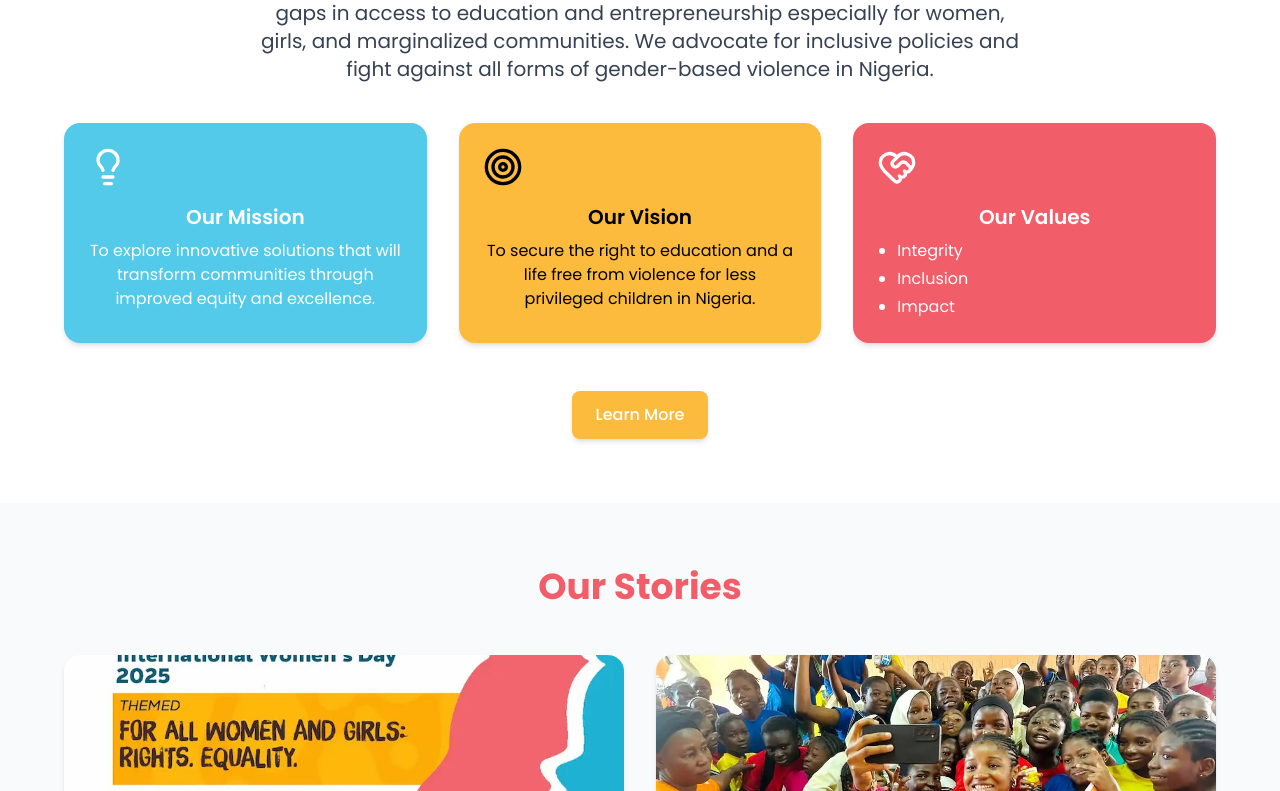
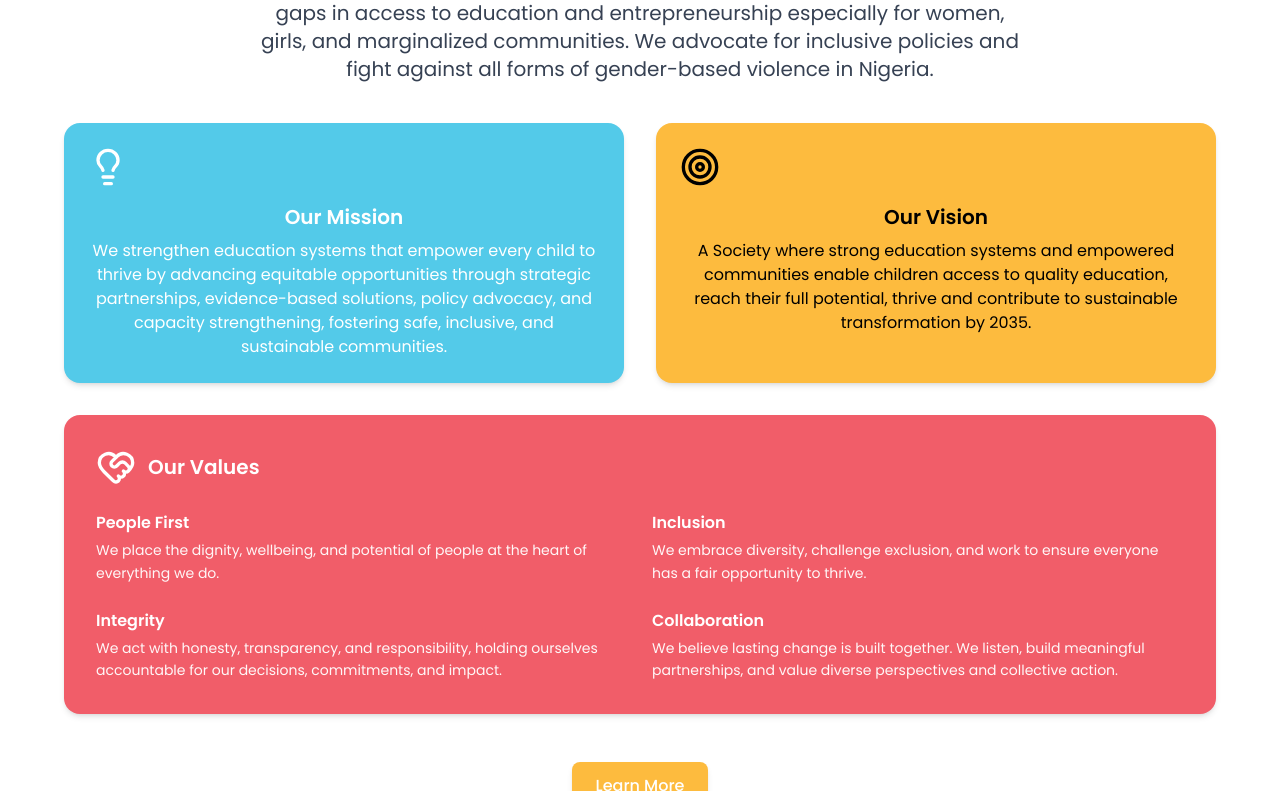
Before and after one commit to Illmi-tech/icu-frontend, a Next.js app: page / in a window 1280 px wide. Shown: the part 869-1660 px from the top of the page. Built offline with nearby package versions, Linux system fonts and the light colour scheme.

Commit message:
add features for admun

```diff
--- a/src/components/AboutUs.tsx
+++ b/src/components/AboutUs.tsx
@@ -30,7 +30,7 @@ export default function AboutUs() {
         </motion.p>
 
         {/* Mission, Vision, Values Cards */}
-        <div className="grid gap-8 md:grid-cols-3 mt-8">
+        <div className="grid gap-8 md:grid-cols-2 mt-8">
           <motion.div
             initial={{ opacity: 0, y: 50 }}
             whileInView={{ opacity: 1, y: 0 }}
@@ -40,8 +40,10 @@ export default function AboutUs() {
             <Lightbulb className="w-10 h-10 mb-4" />
             <h3 className="text-xl font-semibold mb-2">Our Mission</h3>
             <p>
-              To explore innovative solutions that will transform communities
-              through improved equity and excellence.
+              We strengthen education systems that empower every child to thrive by
+              advancing equitable opportunities through strategic partnerships,
+              evidence-based solutions, policy advocacy, and capacity strengthening,
+              fostering safe, inclusive, and sustainable communities.
             </p>
           </motion.div>
 
@@ -54,26 +56,56 @@ export default function AboutUs() {
             <Target className="w-10 h-10 mb-4" />
             <h3 className="text-xl font-semibold mb-2">Our Vision</h3>
             <p>
-              To secure the right to education and a life free from violence
-              for less privileged children in Nigeria.
+              A Society where strong education systems and empowered communities
+              enable children access to quality education, reach their full
+              potential, thrive and contribute to sustainable transformation by
+              2035.
             </p>
           </motion.div>
+        </div>
 
         <motion.div
           initial={{ opacity: 0, y: 50 }}
           whileInView={{ opacity: 1, y: 0 }}
           transition={{ delay: 0.2, duration: 0.5 }}
-            className="bg-[#F15D69] text-white rounded-2xl p-6 shadow-md hover:scale-105 transition-transform"
+          className="mt-8 bg-[#F15D69] text-white rounded-2xl p-6 md:p-8 shadow-md text-left"
         >
-            <HeartHandshake className="w-10 h-10 mb-4" />
-            <h3 className="text-xl font-semibold mb-2">Our Values</h3>
-            <ul className="list-disc pl-5 text-left space-y-1">
-              <li>Integrity</li>
-              <li>Inclusion</li>
-              <li>Impact</li>
-            </ul>
+          <div className="flex items-center gap-3 mb-6">
+            <HeartHandshake className="w-10 h-10 shrink-0" />
+            <h3 className="text-xl font-semibold">Our Values</h3>
+          </div>
+          <div className="grid gap-6 sm:grid-cols-2">
+            <div>
+              <p className="font-semibold mb-1">People First</p>
+              <p className="text-white/95 text-sm leading-relaxed">
+                We place the dignity, wellbeing, and potential of people at the
+                heart of everything we do.
+              </p>
+            </div>
+            <div>
+              <p className="font-semibold mb-1">Inclusion</p>
+              <p className="text-white/95 text-sm leading-relaxed">
+                We embrace diversity, challenge exclusion, and work to ensure
+                everyone has a fair opportunity to thrive.
+              </p>
+            </div>
+            <div>
+              <p className="font-semibold mb-1">Integrity</p>
+              <p className="text-white/95 text-sm leading-relaxed">
+                We act with honesty, transparency, and responsibility, holding
+                ourselves accountable for our decisions, commitments, and impact.
+              </p>
+            </div>
+            <div>
+              <p className="font-semibold mb-1">Collaboration</p>
+              <p className="text-white/95 text-sm leading-relaxed">
+                We believe lasting change is built together. We listen, build
+                meaningful partnerships, and value diverse perspectives and
+                collective action.
+              </p>
+            </div>
+          </div>
         </motion.div>
-        </div>
         {/* Learn More Button */}
         <motion.div
           initial={{ opacity: 0 }}
--- a/src/components/who-we-are/MissionVision.tsx
+++ b/src/components/who-we-are/MissionVision.tsx
@@ -23,7 +23,10 @@ export default function MissionVision() {
           >
             <h3 className="text-xl font-semibold text-[#53CAE9] mb-3">Mission</h3>
             <p>
-              To explore innovative solutions that will transform communities through improved equity and excellence.
+              We strengthen education systems that empower every child to thrive by
+              advancing equitable opportunities through strategic partnerships,
+              evidence-based solutions, policy advocacy, and capacity strengthening,
+              fostering safe, inclusive, and sustainable communities.
             </p>
           </motion.div>
           <motion.div
@@ -34,7 +37,10 @@ export default function MissionVision() {
           >
             <h3 className="text-xl font-semibold text-[#53CAE9] mb-3">Vision</h3>
             <p>
-              To secure the right to education and a life free from violence for less privileged children in Nigeria.
+              A Society where strong education systems and empowered communities
+              enable children access to quality education, reach their full
+              potential, thrive and contribute to sustainable transformation by
+              2035.
             </p>
           </motion.div>
         </div>
```
Lines whose indentation alone changed are shown as unchanged.
